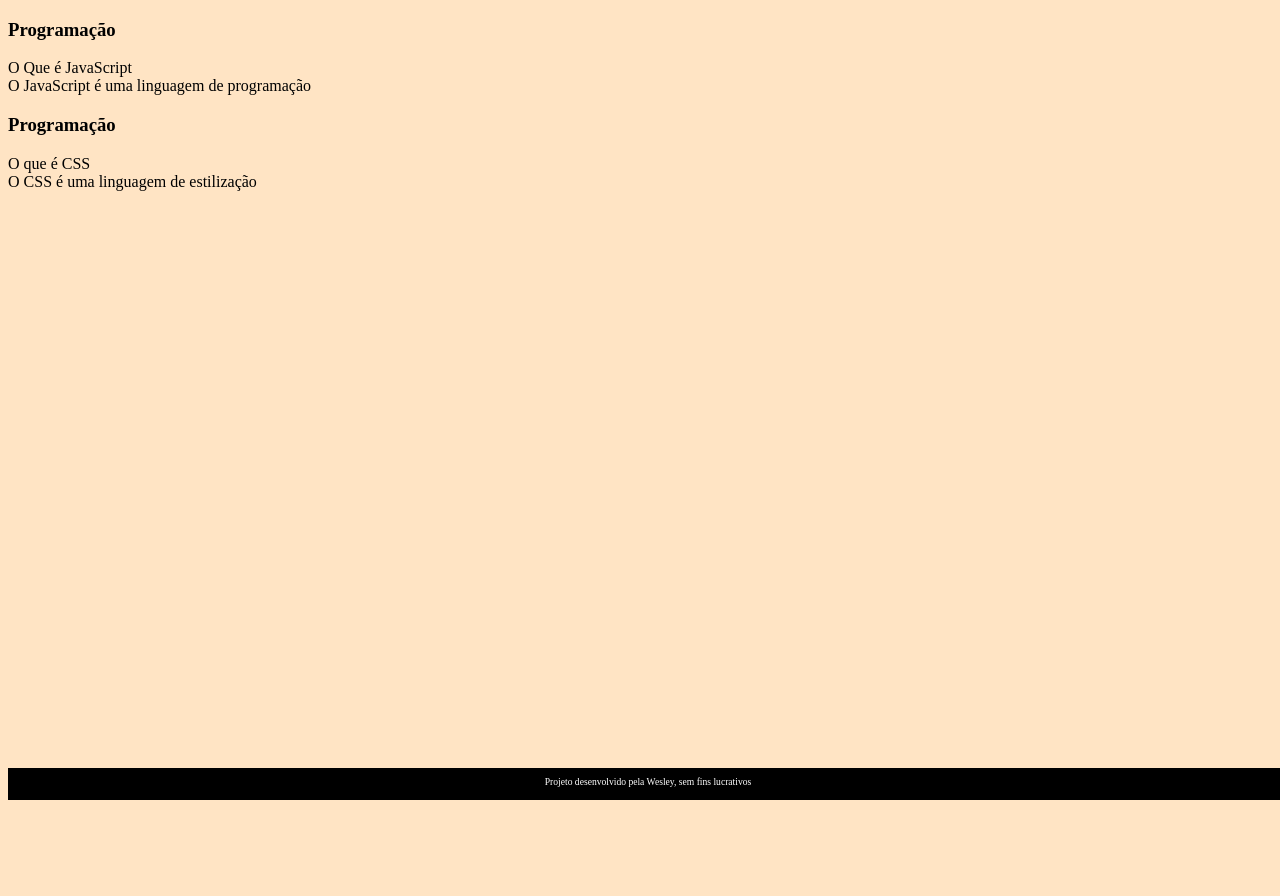
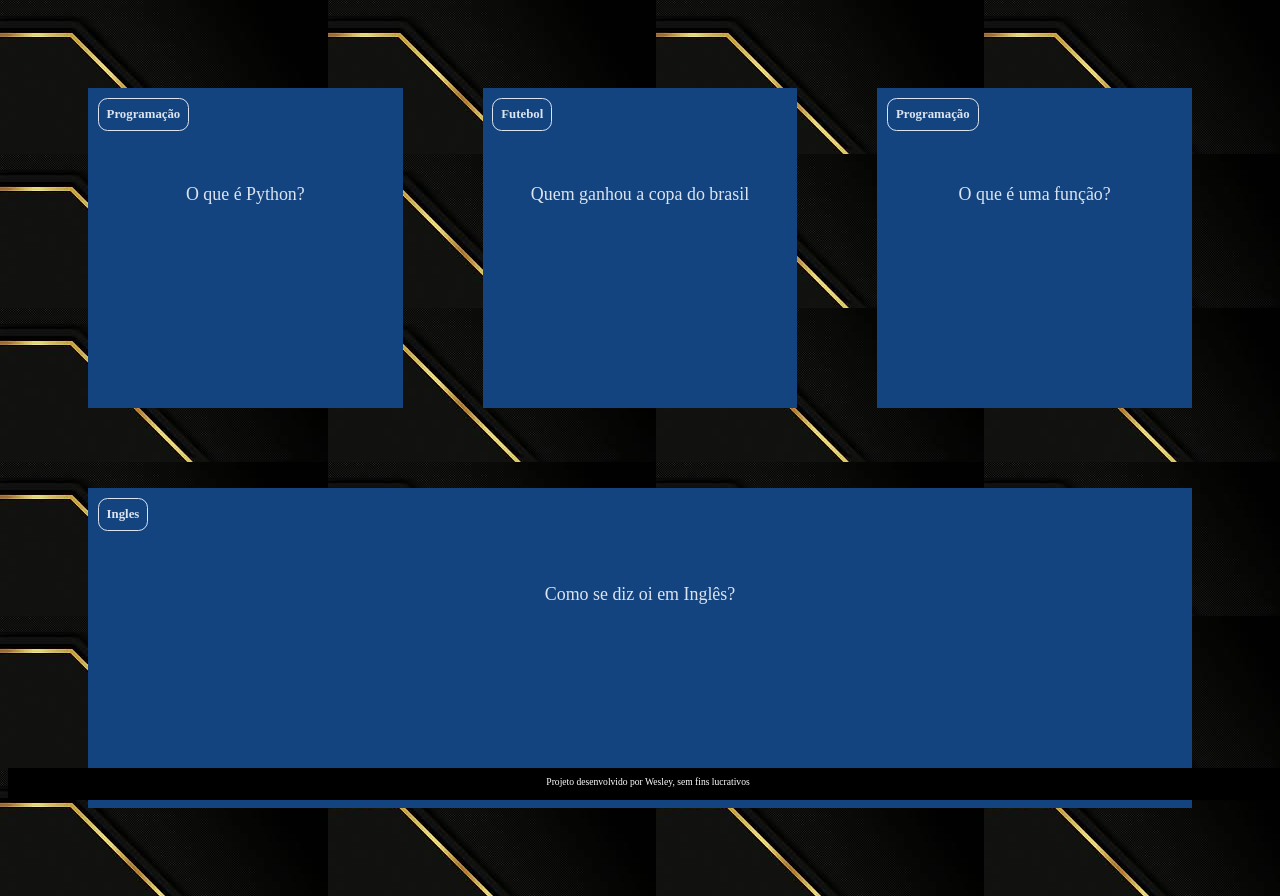
Before and after one commit to Wesleyn77/Flashcards, a plain HTML site: page index.html in a window 1280 px wide. Before the commit the page ends 800 px from the top, so only its background shows below. Drawn offline with Linux system fonts and the light colour scheme.

Commit message:
Add files via upload

```diff
--- /dev/null
+++ b/app.js
@@ -0,0 +1,29 @@
+function criaCartao(categoria, pergunta, resposta) {
+    let container = document.getElementById('container')
+    let cartao = document.createElement('article')
+    cartao.className = 'cartao'
+
+    cartao.innerHTML = `
+    <div class="cartao__conteudo">
+    <h3>${categoria}</h3>
+    <div class="cartao__conteudo__pergunta">
+        <p>${pergunta}</p>
+    </div>
+    <div class="cartao__conteudo__resposta">
+        <p>${resposta}</p>
+    </div>
+    </div>
+    `
+
+    let respostaEstaVisivel = false
+
+    function viraCartao() {
+        respostaEstaVisivel = !respostaEstaVisivel
+        cartao.classList.toggle('active', respostaEstaVisivel)
+    }
+    cartao.addEventListener('click', viraCartao)
+
+
+    container.appendChild(cartao)
+
+}
--- a/index.html
+++ b/index.html
@@ -2,38 +2,30 @@
 <html lang="pt-br">
 <head>
     <meta charset="UTF-8">
-    <meta http-equiv="X-UA-Compatible" content="IE=edge">
     <meta name="viewport" content="width=device-width, initial-scale=1.0">
-    <title>Flashcards</title>
     <link rel="stylesheet" href="style.css">
+    <title>Flashcard</title>
 </head>
 <body>
     <main>
-<section id="container">
-<article class="cartão">
-<div class="cartão_conteudo">
-   <h3>Programação</h3>
-</div class="cartão_conteudo_pergunta">
-    O Que é JavaScript
-   <div class="cartão_conteudo_resposta">
-    O JavaScript é uma linguagem de programação
-  </div>
-</div>
-<article class="cartão"></article>
-<div class="cartão_conteudo"></div>
-<h3>Programação</h3>
-<div class="cartão_conteudo_pergunta">
-    O que é CSS
-</div>
-<div class="cartão_conteudo_resposta">
-    O CSS é uma linguagem de estilização
- </div>
-</div>
-</article>
-</section>
+        <section id="container">
+            <!-- <article class="cartao">
+                <div class="cartao__conteudo">
+                    <h3>Programação</h3>
+                    <div class="cartao__conteudo__pergunta">
+                        <p>O que é JavaScript?</p>
+                    </div>
+                    <div class="cartao__conteudo__resposta">
+                        <p>O JavaScript é uma linguagem de programação</p>
+                    </div>
+                </div>
+            </article> -->
+        </section>
     </main>
     <footer>
-     <p>Projeto desenvolvido pela Wesley, sem fins lucrativos</p>
+        <p>Projeto desenvolvido por Wesley, sem fins lucrativos</p>
     </footer>
+    <script src="app.js"></script>
+    <script src="perguntas.js"></script>
 </body>
 </html>
--- /dev/null
+++ b/perguntas.js
@@ -0,0 +1,23 @@
+criaCartao(
+    'Programação',
+    'O que é Python?',
+    'O Python é uma linguagem de programação'
+)
+
+criaCartao(
+    'Futebol',
+    'Quem ganhou a copa do brasil',
+    'Flamengo'
+)
+
+criaCartao(
+    'Programação',
+    'O que é uma função?',
+    'Uma função é um bloco de código que executa alguma tarefa'
+)
+
+criaCartao(
+    'Ingles',
+    'Como se diz oi em Inglês?',
+    'Oi em ingles é HI (RAI)'
+)
--- a/style.css
+++ b/style.css
@@ -1,23 +1,86 @@
+:root {
+    --text-color: #DBE4EF;
+    --card-front-color: #144480;
+    --card-back-color: #00F4BF;
+}
+
 body {
-    background-color: bisque;
+    background: url('images.jpeg');
+    font-family: Bai Jamjuree;
 }
-footer {
-    background-color: black;
-    color: white;
+
+#container {
+    display: flex;
+    flex-wrap: wrap;
+    justify-content: space-between;
+    padding: 4rem;
+    gap: 3rem;
 }
-footer {
-    background-color: black;
-    color: white;
-    position: fixed;
-    bottom: 0;
+
+.cartao {
+    margin: 1rem 1rem;
+    height: 20rem;
+    flex-grow: 1;
+    flex-basis: calc(33% - 6rem);
 }
-footer {
-    background-color: black;
-    color: white;
-    position: fixed;
-    bottom: 0;
+
+.cartao__conteudo {
+    background-color: var(--card-front-color);
+    text-align: center;
+    /* background-color: aquamarine; */
+    height: 100%;
+    transform-style: preserve-3d;
+    transition: transform 300ms ease-in-out;
+}
+
+.cartao__conteudo h3 {
+    color: var(--text-color);
+    border: 1px solid var(--text-color);
+    text-align: left;
+    padding: 0.5rem;
+    position: absolute;
+    margin: 0.6rem;
+    border-radius: 0.6rem;
+    font-size: 1vw;
+    backface-visibility: hidden;
+}
+
+.cartao__conteudo p {
+    margin-top: 1rem;
+    padding: 2rem;
+    margin-top: 4rem;
+    font-size: 1.4vw;
+}
+
+.cartao__conteudo__pergunta p {
+    color: var(--text-color);
+    font-weight: 500;
+}
+
+.cartao__conteudo__resposta p {
+    color: var(--card-back-color);
+    font-weight: 700;
+}
+
+.cartao.active .cartao__conteudo {
+    transform: rotateY(180deg);
+}
+
+.cartao__conteudo__pergunta,
+.cartao__conteudo__resposta {
+    backface-visibility: hidden;
+    position: absolute;
+    height: 100%;
     width: 100%;
+    box-sizing: border-box;
 }
+
+.cartao__conteudo__resposta {
+    transform: rotateY(180deg);
+    background-color: rgba(0, 244, 191, 0.2);
+    border: 4px solid var(--card-back-color);
+}
+
 footer {
     background-color: black;
     color: white;
@@ -26,19 +89,28 @@ footer {
     width: 100%;
     height: 2rem;
 }
-footer p {
-    text-align: center;
-}
-footer p {
-    text-align: center;
-    font-size: 0.6rem;
-}
+
 footer p {
     text-align: center;
     font-size: 0.6rem;
     margin-top: 0.5rem;
 }
-body {
-    background-color: bisque;
-    font-family: Bai Jamjuree;
+
+@media (max-width: 560px) {
+
+    body {
+        background: url('img/bg-mobile.webp'), no-repeat cover;
+    }
+
+    .cartao {
+        flex: 1 0 calc(100% - 1rem)
+    }
+
+    .cartao__conteudo h3 {
+        font-size: 3vw;
+    }
+
+    .cartao__conteudo p {
+        font-size: 3.8vw;
+    }
 }
```
Also changed, not shown: images.jpeg (added), 1 other file.
